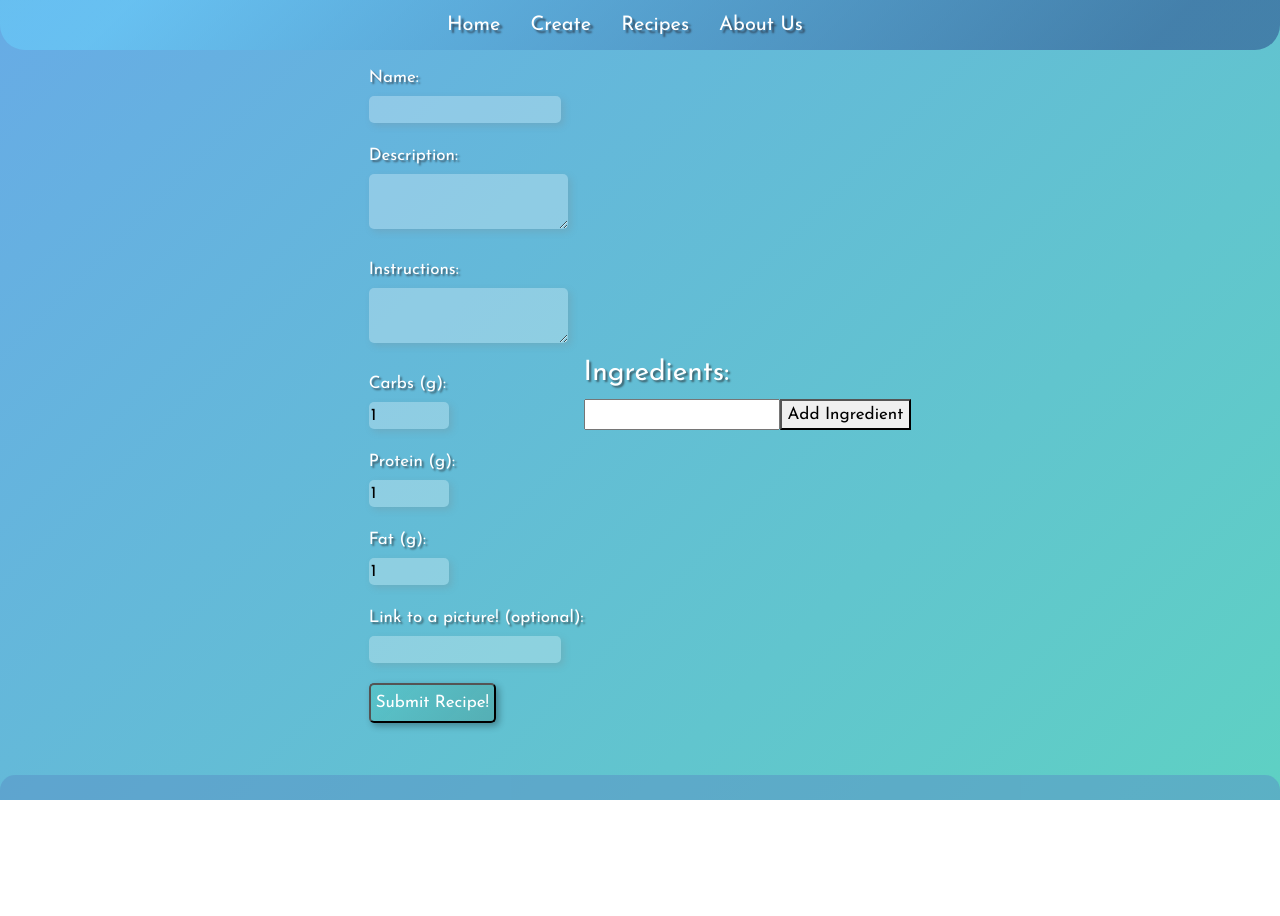
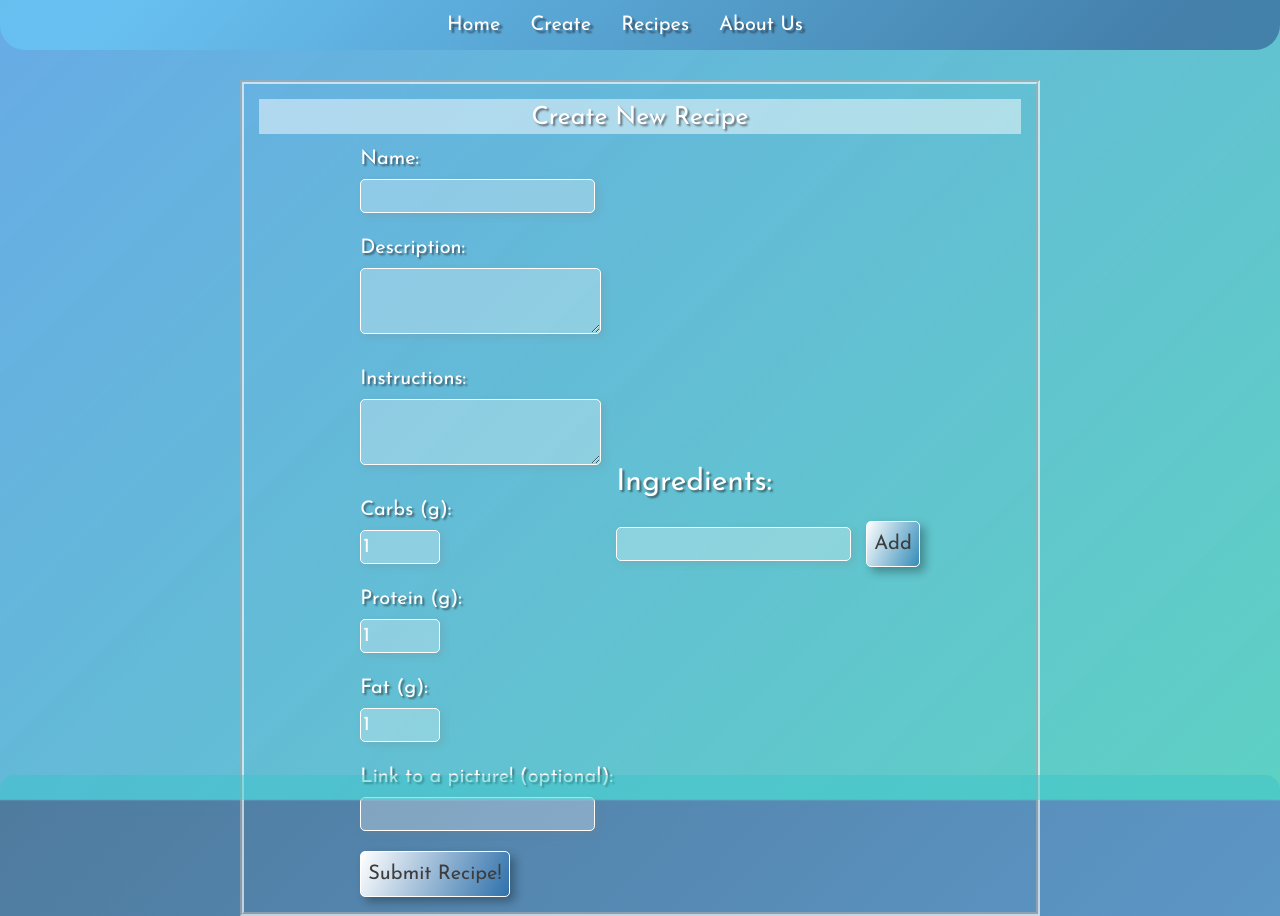
Before and after one commit to bmwoodside/Vegan-Recipes-Project, a React (Create React App) app in the folder client/: page /recipes/create in a window 1280 px wide. Before the commit the page ends 800 px from the top, so only its background shows below. Built offline with nearby package versions, Linux system fonts and the light colour scheme.

Commit message:
more css

```diff
--- a/client/src/App.css
+++ b/client/src/App.css
@@ -34,7 +34,7 @@ body {
   display: flex;
   align-items: center;
   justify-content: space-evenly;
-  margin-bottom: 15px;
+  margin-bottom: 30px;
 
 }
 
@@ -71,13 +71,33 @@ body {
 /* create recipe */
 
 .recipeForm{
-  display: flex;
+  align-items: center;
   justify-content: center;
-  font-size: 17px;
+  font-size: 20px;
   font-weight:500;
   color:white;
   text-shadow: 2px 2px 2px #1401017e;
   align-items: center;
+  border:  rgba(255, 255, 255, 0.637) groove 4px;
+  width: 800px;
+  margin: 0 auto;
+  padding: 15px;
+}
+
+.flex-create{
+  display: flex;
+  align-items: center;
+  justify-content: center;
+}
+
+#create-title{
+  height: 35px;
+  background-color: rgba(255, 255, 255, 0.486);
+  margin-bottom: 10px;
+  color: rgb(255, 255, 255);
+  font-size: 25px;
+  text-align: center;
+  justify-content: space-evenly;
 }
 
 
@@ -85,13 +105,20 @@ body {
   margin-bottom: 5px;
 }
 
+#create-recipe-ingredients-header{
+  font-size: 30px;
+}
+
 
 .input-label{
   margin-bottom: 20px;
+  margin-right: 15px;
   border-radius: 5px;
   background-color: rgba(255, 255, 255, 0.274);
   border: white;
   box-shadow: rgba(126, 126, 126, 0.226) 3px 3px 7px;
+  border: white solid 1px;
+  color: rgb(88, 88, 88);
 }
 
 #carbCount{
@@ -101,6 +128,8 @@ body {
   background-color: rgba(255, 255, 255, 0.274);
   border: white;
   box-shadow: rgba(126, 126, 126, 0.226) 3px 3px 7px;
+  border: white solid 1px;
+  color: white;
 }
 #proteinCount{
   width: 80px;
@@ -110,6 +139,8 @@ body {
   background-color: rgba(255, 255, 255, 0.274);
   border: white;
   box-shadow: rgba(126, 126, 126, 0.226) 3px 3px 7px;
+  border: white solid 1px;
+  color: white;
 }
 #fatCount{
   width: 80px;
@@ -119,27 +150,82 @@ body {
   background-color: rgba(255, 255, 255, 0.274);
   border: white;
   box-shadow: rgba(126, 126, 126, 0.226) 3px 3px 7px;
+  border: white solid 1px;
+  color: white;
 }
 
 
 .createBtn{
-  background: linear-gradient(-45deg, #195f362f, #32d6a534);
+  background: linear-gradient(115deg, #ffffff,#115fa88f );
   border-radius: 5px;
-  color: white;
-  box-shadow: rgba(0, 0, 0, 0.308) 3px 3px 7px;
-  padding: 5px;
+  border: white solid 1px;
+  color: rgb(61, 61, 61);
+  box-shadow: rgba(0, 0, 0, 0.308) 5px 5px 10px;
+  padding: 7px;
 }
 
 
-.error{
-  color: red;
+
+#navbottom{
+  background-color: #39c4c975;
+  min-height: 25px;
+  width: 100%;
+  bottom: 0;
+  position: fixed;
+  border-radius:  15px 15px 0px 0px;
+  overflow: hidden;
 }
 
-#navbottom{
-  background-color: #5a91c581;
-  min-height: 25px;
-  width: 100%;
-  bottom: 0px;
-  position: fixed;
-  border-radius:  15px 15px 0px 0px;
+
+
+
+
+.cube {
+  position: absolute;
+  top: 80vh;
+  left: 45vw;
+  width: 10px;
+  height: 10px;
+  border: solid 1px #D7D4E4;
+  transform-origin: top left;
+  transform: scale(0) rotate(0deg) translate(-50%, -50%);
+  animation: cube 12s ease-in forwards infinite;
 }
+.cube:nth-child(2n) {
+  border-color: #FFF ;
+}
+.cube:nth-child(2) {
+  animation-delay: 2s;
+  left: 25vw;
+  top: 40vh;
+}
+.cube:nth-child(3) {
+  animation-delay: 4s;
+  left: 75vw;
+  top: 50vh;
+}
+.cube:nth-child(4) {
+  animation-delay: 6s;
+  left: 90vw;
+  top: 10vh;
+}
+.cube:nth-child(5) {
+  animation-delay: 8s;
+  left: 10vw;
+  top: 85vh;
+}
+.cube:nth-child(6) {
+  animation-delay: 10s;
+  left: 50vw;
+  top: 10vh;
+}
+@keyframes cube {
+  from {
+    transform: scale(0) rotate(0deg) translate(-50%, -50%);
+    opacity: 1;
+  }
+  to {
+    transform: scale(20) rotate(960deg) translate(-50%, -50%);
+    opacity: 0;
+  }
+}
--- a/client/src/App.js
+++ b/client/src/App.js
@@ -7,6 +7,7 @@ import Nav from './views/Nav';
 import RecipeForm from './components/RecipeForm';
 import ViewAllRecipes from "./views/ViewAllRecipes";
 import ViewOne from "./views/ViewOne";
+import AboutUs from './views/AboutUs';
 
 
 function App() {
@@ -31,6 +32,10 @@ function App() {
           <ViewOne />
         </Route>
 
+        <Route exact path="/aboutus">
+          <AboutUs />
+        </Route>
+
       </Switch>
 
 
--- a/client/src/components/RecipeForm.jsx
+++ b/client/src/components/RecipeForm.jsx
@@ -33,32 +33,41 @@ const RecipeForm = (props) => {
         e.preventDefault();
 
         // only make axios call if fields meet validations
-        form.recipeName.length >= 3 && form.recipeDescription.length >= 3 && form.recipeInstructions.length >= 3
+        form.recipeName.length >= 3 && form.recipeDescription.length >= 3 && form.recipeInstructions.length >= 3 && form.recipeIngredients.length >= 1
             ? axios.post('http://localhost:8000/api/recipes/create', form)
                 .then(res => {
                     // TODO: send route to show-all page instead of main.
-                    history.push("/")
+                    history.push("/recipes/viewall")
                 })
                 .catch(err => console.log(err))
             : console.log("validations not met...")
     }
 
+    const handleAddIngredient = (e) => {
+        e.preventDefault();
+
+        setForm({
+            ...form,
+            [form.recipeIngredients]: form.recipeIngredients.push(tempIngredient)
+        })
+        setTempIngredient("");
+    }
+
     return (
         <div>
-            {/* <div>
-                <h1>Add a new recipe:</h1>
-            </div> */}
 
             <form onSubmit={onSubmitHandler} className="recipeForm">
-
-
+                <div id='create-title'>
+                    <p >Create New Recipe</p>
+                </div>
+                <div className='flex-create'>
                     <div className="form-col-input-left">
                         <div className="create-name">
                             <label htmlFor='recipeName' >
                                 <p className='create-labels'>Name: </p>
                                 {
                                     nameError
-                                    ? <p className='errors'>{nameError}</p>
+                                        ? <p >{nameError}</p>
                                         : null
                                 }
                                 <input type="text" name='recipeName' className='input-label' onChange={(e) => { onChangeHandler(e); e.target.value.length < 3 ? setNameError("Recipe name must be at least 3 characters.") : setNameError(""); }} />
@@ -70,10 +79,10 @@ const RecipeForm = (props) => {
                                 <p className='create-labels'>Description:</p>
                                 {
                                     descriptionError
-                                    ? <p style={{ color: "red" }}>{descriptionError}</p>
+                                        ? <p >{descriptionError}</p>
                                         : null
                                 }
-                            <textarea name='recipeDescription'  className='input-label' onChange={(e) => { onChangeHandler(e); e.target.value.length < 3 ? setDescriptionError("Description must be at least 3 characters.") : setDescriptionError(""); }} />
+                                <textarea name='recipeDescription' className='input-label' onChange={(e) => { onChangeHandler(e); e.target.value.length < 3 ? setDescriptionError("Description must be at least 3 characters.") : setDescriptionError(""); }} />
                             </label>
                         </div>
 
@@ -82,7 +91,7 @@ const RecipeForm = (props) => {
                                 <p className='create-labels'>Instructions:</p>
                                 {
                                     instructionsError
-                                    ? <p style={{ color: "red" }}>{instructionsError}</p>
+                                        ? <p >{instructionsError}</p>
                                         : null
                                 }
                                 <textarea name='recipeInstructions' className='input-label' onChange={(e) => { onChangeHandler(e); e.target.value.length < 3 ? setInstructionsError("Instructions must be at least 3 characters.") : setInstructionsError(""); }} />
@@ -96,11 +105,11 @@ const RecipeForm = (props) => {
                             </div>
                             <div className="proteinCount">
                                 <p className='create-labels'> Protein (g):</p>
-                            <input type="number" name="proteinCount" id="proteinCount"   onChange={(e) => { onChangeHandler(e); }} value={form.proteinCount} min='1' />
+                                <input type="number" name="proteinCount" id="proteinCount" onChange={(e) => { onChangeHandler(e); }} value={form.proteinCount} min='1' />
                             </div>
                             <div className="fatCount">
                                 <p className='create-labels'>Fat (g):</p>
-                            <input type="number" name="fatCount" id="fatCount"  onChange={(e) => { onChangeHandler(e); }} value={form.fatCount} min='1' />
+                                <input type="number" name="fatCount" id="fatCount" onChange={(e) => { onChangeHandler(e); }} value={form.fatCount} min='1' />
                             </div>
                         </div>
 
@@ -115,18 +124,23 @@ const RecipeForm = (props) => {
                         <button className='createBtn'>Submit Recipe!</button>
                     </div>
 
+
                     <div className="form-col-input-right">
-                    <h3>Ingredients:</h3>
+                    <p id='create-recipe-ingredients-header'>Ingredients:</p>
 
-
-
+                    <ul>
+                        {form.recipeIngredients.map((ingredient, i) =>
+                            <li key={i}>{ingredient}</li>
+                        )}
+                    </ul>
 
                     <div className="create-recipe-ingredients">
-                        <input type="text" name="recipeIngredients" id="recipeIngredients" onChange={(e) => setTempIngredient(e.target.value)} />
-                        <button >Add Ingredient</button>
+                        <input type="text" name="recipeIngredients" className='input-label' id="recipeIngredients" onChange={(e) => setTempIngredient(e.target.value)} value={tempIngredient} />
+                        <button className='createBtn' onClick={handleAddIngredient}>Add</button>
                     </div>
 
 
+                </div>
                 </div>
 
             </form>
--- /dev/null
+++ b/client/src/views/AboutUs.jsx
@@ -0,0 +1,23 @@
+import { Link } from "react-router-dom";
+
+const AboutUs = (props) => {
+
+    return (
+        <div>
+            <h1>Homepage Test</h1>
+
+            <Link to="/"><button className="btn btn-success">Get Started!</button></Link>
+
+            <div class="background">
+                <div class="cube"></div>
+                <div class="cube"></div>
+                <div class="cube"></div>
+                <div class="cube"></div>
+                <div class="cube"></div>
+            </div>
+
+        </div>
+    )
+}
+
+export default AboutUs;
--- a/client/src/views/Main.jsx
+++ b/client/src/views/Main.jsx
@@ -8,6 +8,8 @@ const Main = (props) => {
 
             <Link to="/"><button className="btn btn-success">Get Started!</button></Link>
 
+
+
         </div>
     )
 }
--- a/client/src/views/Nav.jsx
+++ b/client/src/views/Nav.jsx
@@ -6,16 +6,15 @@ const Nav = (props) => {
 
     return (
         <div className='nav'>
-            {/* <img src={ProNature} className='logo-app' alt="logowtf" /> */}
             <div className='links'>
                 <Link to={"/"} className='linkText'>Home</Link>
                 <Link to={"/recipes/create"} className='linkText'>Create</Link>
                 <Link to={"/recipes/viewall"} className='linkText'>Recipes</Link>
-                <Link to={"/"} className='linkText'>About Us</Link>
+                <Link to={"/aboutus"} className='linkText'>About Us</Link>
             </div>
-            <div id='navbottom'>
 
-            </div>
+            <div id='navbottom' />
+
 
         </div>
     )
--- a/client/src/views/ViewOne.jsx
+++ b/client/src/views/ViewOne.jsx
@@ -26,6 +26,7 @@ const ViewOne = (props) => {
                 <p>Ingredients {view.recipeIngredients}</p>
                 <p>Instructions: {view.recipeInstructions}</p>
                 <p>carbs: {view.carbCount}g  protein: {view.proteinCount}g  fat: {view.fatCount}g</p>
+                <h1><button className='btn'>👍</button></h1>
             </div>
 
 
```
Also changed, not shown: client/src/App.jsx (deleted, +0 -29 lines). Lines whose indentation alone changed are shown as unchanged.
